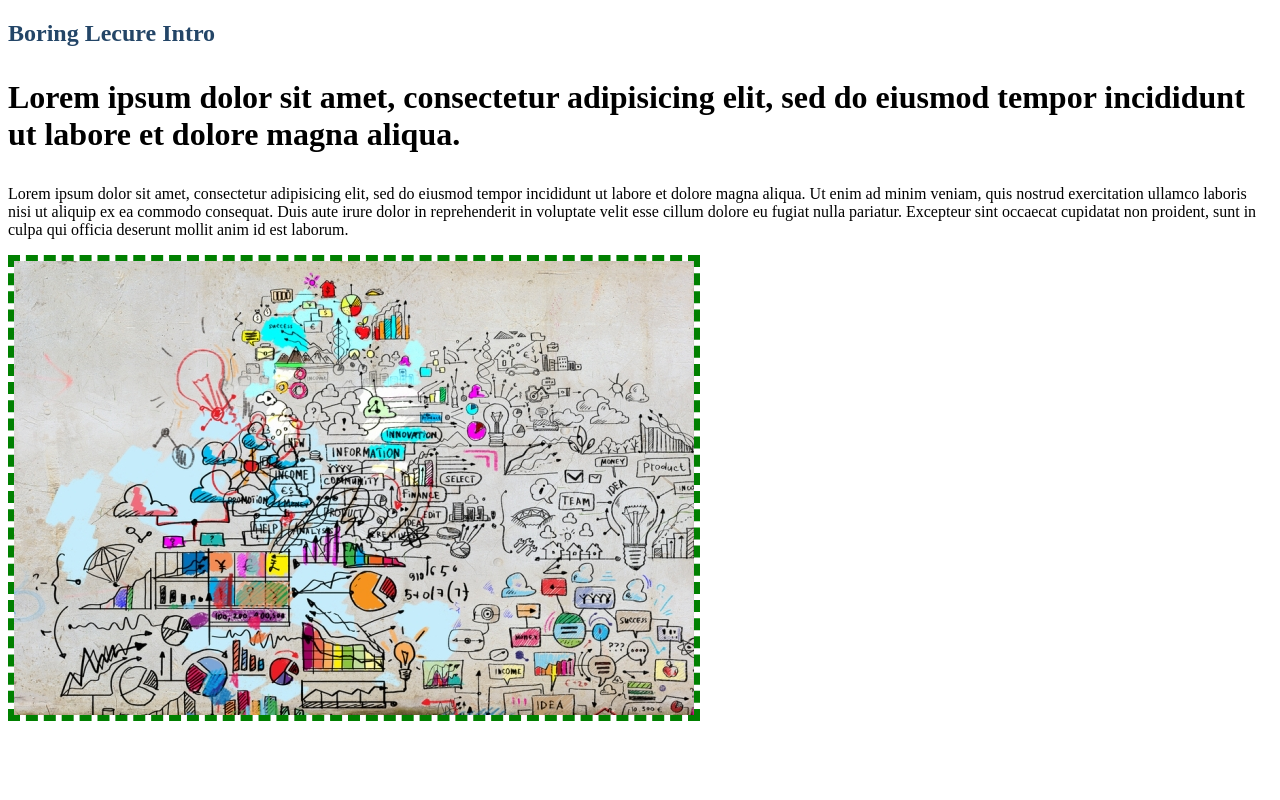
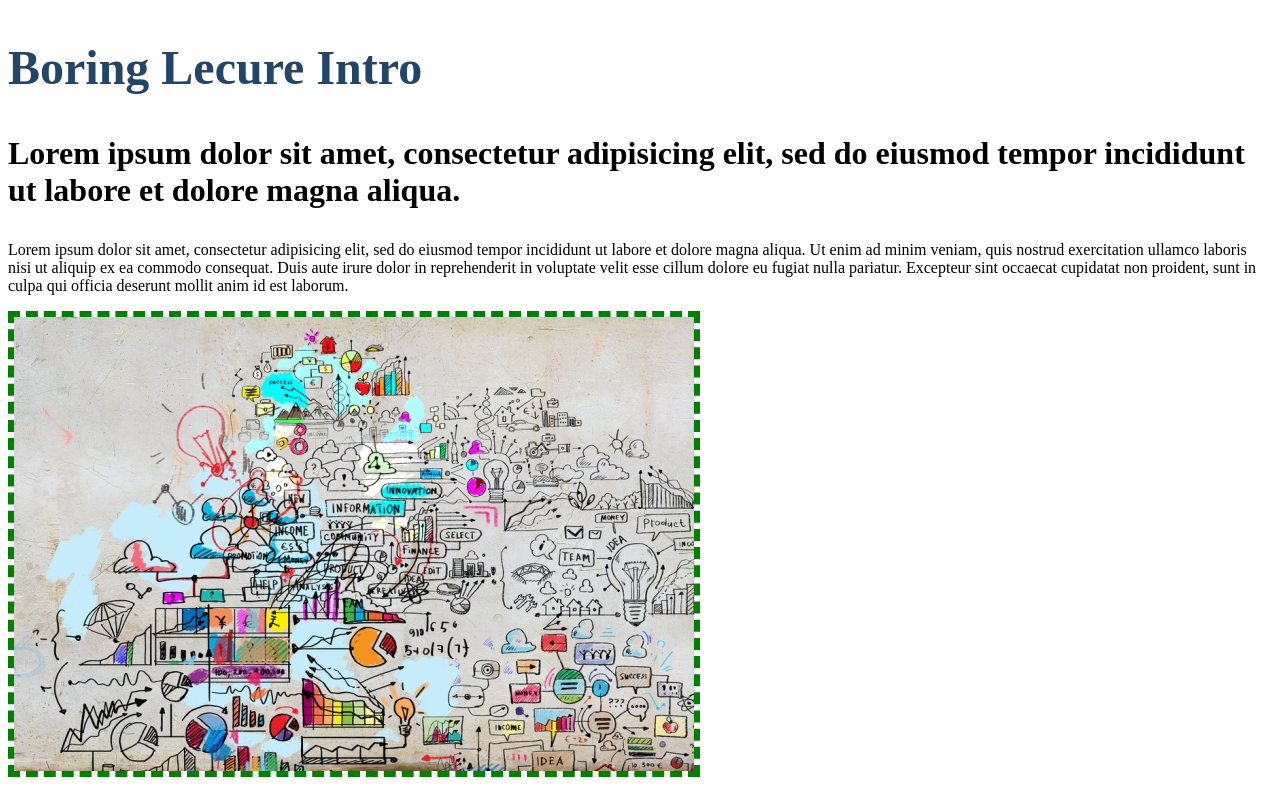
Before and after one commit to Brian-Rush/boringlecture, a plain HTML site: page index.html in a window 1280 px wide. Drawn offline with Linux system fonts and the light colour scheme.

Commit message:
replace classes with divs, generally

```diff
--- a/css/styles.css
+++ b/css/styles.css
@@ -1,12 +1,17 @@
-p.intro {
+.intro {
   font-size: 2em;
   font-weight: bolder;
 }
 
-h2.intro {
+.intro h2 {
   color: #234567;
 }
 
-img.intro {
+.intro img {
   border: 6px dashed green;
 }
+
+#non-intro {
+  font-size: .5em;
+  font-weight: normal;
+}
--- a/index.html
+++ b/index.html
@@ -5,13 +5,15 @@
     <title>Boring Lecture</title>
   </head>
   <body>
-    <h2 class="intro">Boring Lecure Intro</h2>
-    <p class="intro">
-      Lorem ipsum dolor sit amet, consectetur adipisicing elit, sed do eiusmod tempor incididunt ut labore et dolore magna aliqua.
-    </p>
-    <p>
-      Lorem ipsum dolor sit amet, consectetur adipisicing elit, sed do eiusmod tempor incididunt ut labore et dolore magna aliqua. Ut enim ad minim veniam, quis nostrud exercitation ullamco laboris nisi ut aliquip ex ea commodo consequat. Duis aute irure dolor in reprehenderit in voluptate velit esse cillum dolore eu fugiat nulla pariatur. Excepteur sint occaecat cupidatat non proident, sunt in culpa qui officia deserunt mollit anim id est laborum.
-    </p>
-    <img class="intro" src="img/diagram.jpg" alt="Really confusing diagram"/>
+    <div class="intro">
+      <h2>Boring Lecure Intro</h2>
+      <p>
+        Lorem ipsum dolor sit amet, consectetur adipisicing elit, sed do eiusmod tempor incididunt ut labore et dolore magna aliqua.
+      </p>
+      <p id="non-intro">
+        Lorem ipsum dolor sit amet, consectetur adipisicing elit, sed do eiusmod tempor incididunt ut labore et dolore magna aliqua. Ut enim ad minim veniam, quis nostrud exercitation ullamco laboris nisi ut aliquip ex ea commodo consequat. Duis aute irure dolor in reprehenderit in voluptate velit esse cillum dolore eu fugiat nulla pariatur. Excepteur sint occaecat cupidatat non proident, sunt in culpa qui officia deserunt mollit anim id est laborum.
+      </p>
+      <img src="img/diagram.jpg" alt="Really confusing diagram"/>
+    </div>
   </body>
 </html>
```
